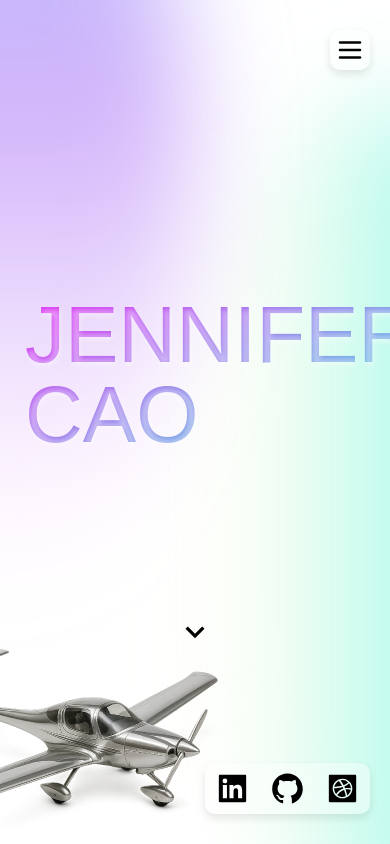
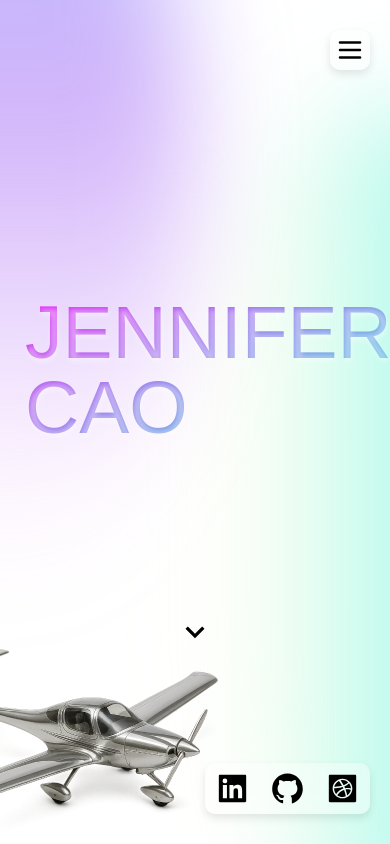
Before and after one commit to jenniferccao/jen, a React (Create React App) app: page / in a window 390 px wide. Shown: the top 844 px of the page. Built offline with nearby package versions, Linux system fonts and the light colour scheme; a web font is replaced by a local one.

Commit message:
fixed name title

```diff
--- a/src/App.css
+++ b/src/App.css
@@ -181,7 +181,7 @@ html {
   }
 
   .name-title {
-    font-size: 80px;
+    font-size: 75px;
     align-items: start;
     text-align: left;
   }
```
